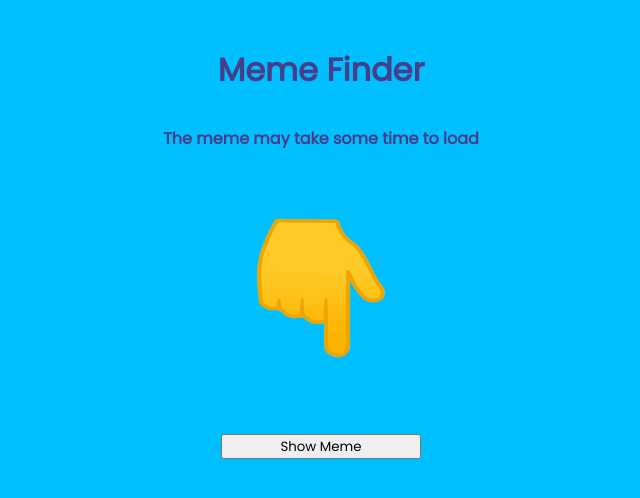
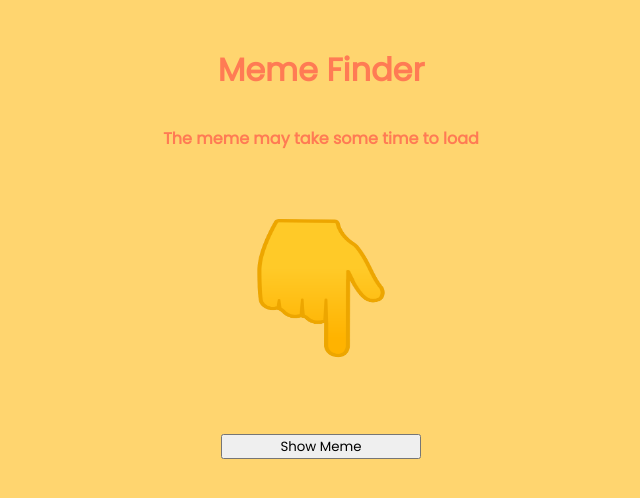
Before and after one commit to ashutoshswamy/Meme-Finder, a plain HTML site: page index.html in a window 1280 px wide. Shown: the whole page, without its empty margins (319-959 px from the left). Drawn offline with Linux system fonts and the light colour scheme.

Commit message:
Add files via upload

```diff
--- a/index.css
+++ b/index.css
@@ -1,24 +1,24 @@
 body {
-  background-color: deepskyblue;
+  background-color: #ffd56f;
   font-family: "Poppins", sans-serif;
 }
 
 h1.title {
   padding-top: 25px;
   text-align: center;
-  color: darkslateblue;
+  color: #ff7b54;
 }
 
 h4.notice {
   padding-top: 10px;
   text-align: center;
-  color: darkslateblue;
+  color: #ff7b54;
 }
 
 h4.caption {
   padding-top: 10px;
   text-align: center;
-  color: darkslateblue;
+  color: #ff7b54;
 }
 
 div.imgdiv {
--- a/index.js
+++ b/index.js
@@ -1,5 +1,5 @@
 function showMeme() {
-  const url = "https://meme-api.herokuapp.com/gimme";
+  const url = "https://meme-api.com/gimme";
 
   fetch(url)
     .then((response) => response.json())
```
